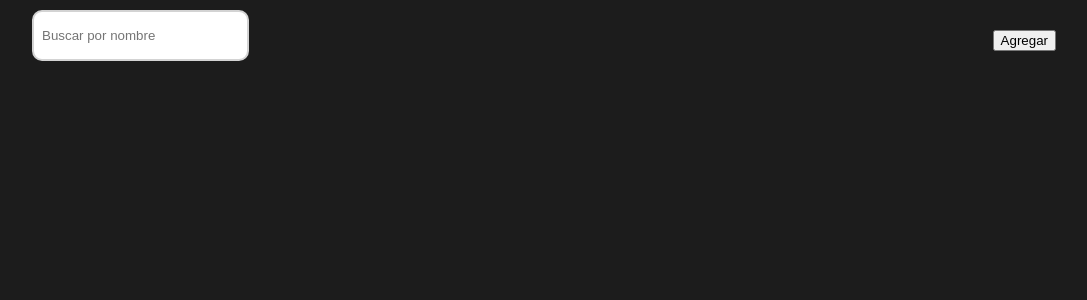
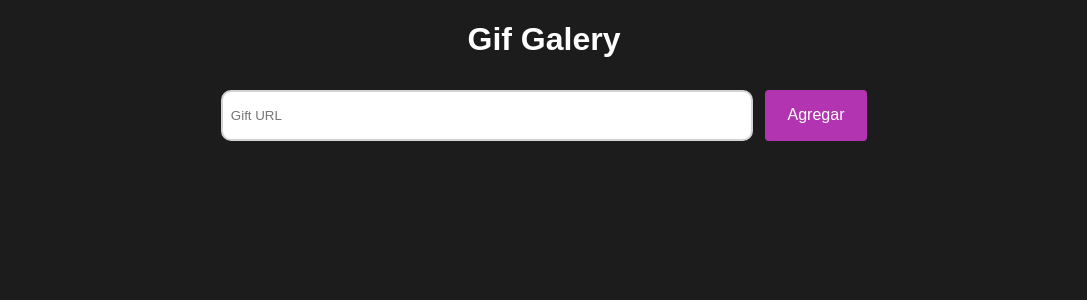
Before and after one commit to bjuanacio/evaluacion-Q4-2022, a React (Create React App) app: page / in a window 1280 px wide. Shown: the top 300 px of the page, without its empty margins (96-1183 px from the left). Built offline with nearby package versions, Linux system fonts and the light colour scheme.

Commit message:
top bar done

```diff
--- a/src/components/atoms/button/button.scss
+++ b/src/components/atoms/button/button.scss
@@ -0,0 +1,18 @@
+.button {
+  background-color: var(--main);
+  color: white;
+  border: none;
+  font-size: 1rem;
+  border-radius: 4px;
+  cursor: pointer;
+  height: 51px;
+
+  &:disabled {
+    background-color: darkgrey;
+    pointer-events: none;
+  }
+
+  &--small {
+    padding: 0.5rem;
+  }
+}
--- a/src/components/atoms/input/input.scss
+++ b/src/components/atoms/input/input.scss
@@ -3,7 +3,6 @@
     flex-direction: column;
     align-items: flex-start;
     gap: 10px;
-    margin-bottom: 10px;
 
     &__field {
       // border-webkit-appearance: none !important;
--- a/src/components/organisms/top-bar/top-bar.scss
+++ b/src/components/organisms/top-bar/top-bar.scss
@@ -1,5 +1,7 @@
 .top-bar {
-  display: flex;
-  justify-content: space-between;
+  display: grid;
+  grid-template-columns: 50% 10%;
+  gap: 32px;
+  justify-content: center;
   align-items: center;
 }
--- a/src/components/organisms/top-bar/top-bar.tsx
+++ b/src/components/organisms/top-bar/top-bar.tsx
@@ -14,7 +14,7 @@ export const TopBar: FC<TopBarProps> = (props) => {
     <div className="top-bar">
       <Input
         value={props.term}
-        placeholder="Buscar por nombre"
+        placeholder="Gift URL"
         onChange={props.handleTerm}
         type="text"
       />
--- a/src/components/templates/deck/deck.scss
+++ b/src/components/templates/deck/deck.scss
@@ -0,0 +1,4 @@
+.deck h1 {
+    color: var(--white);
+    text-align: center;
+}
--- a/src/components/templates/deck/deck.tsx
+++ b/src/components/templates/deck/deck.tsx
@@ -1,10 +1,12 @@
 import { TopBar } from "../../organisms/top-bar/top-bar";
 import useDeck from "./use-deck/use-deck";
+import './deck.scss';
 
 const Deck = () => {
   const { term, handleAddGift, handleTerm } = useDeck();
   return (
     <div className="deck">
+      <h1>Gif Galery</h1>
       <TopBar
         term={term}
         handleAddGift={handleAddGift}
--- a/src/context/gift-context/use-gifts/use-gift.tsx
+++ b/src/context/gift-context/use-gifts/use-gift.tsx
@@ -4,12 +4,12 @@ import { GiftStateContext } from "../gift-context";
 const useGifts = (initialValues?: Partial<GiftStateContext>) => {
   const [term, setTerm] = useState(initialValues?.term || '');
 
-  const handleAddGift = (url: string) => {
-    console.log(url)
+  const handleAddGift = () => {
+    console.log(term)
   }
 
-  const handleTerm = () => {
-    console.log()
+  const handleTerm = (term: string) => {
+    setTerm(term)
   }
 
   return {
--- a/src/index.scss
+++ b/src/index.scss
@@ -8,5 +8,6 @@ body {
 
 :root {
   --main: #B234B1;
-  --background: #1C1C1C
+  --background: #1C1C1C;
+  --white: #fff;
 }
```
